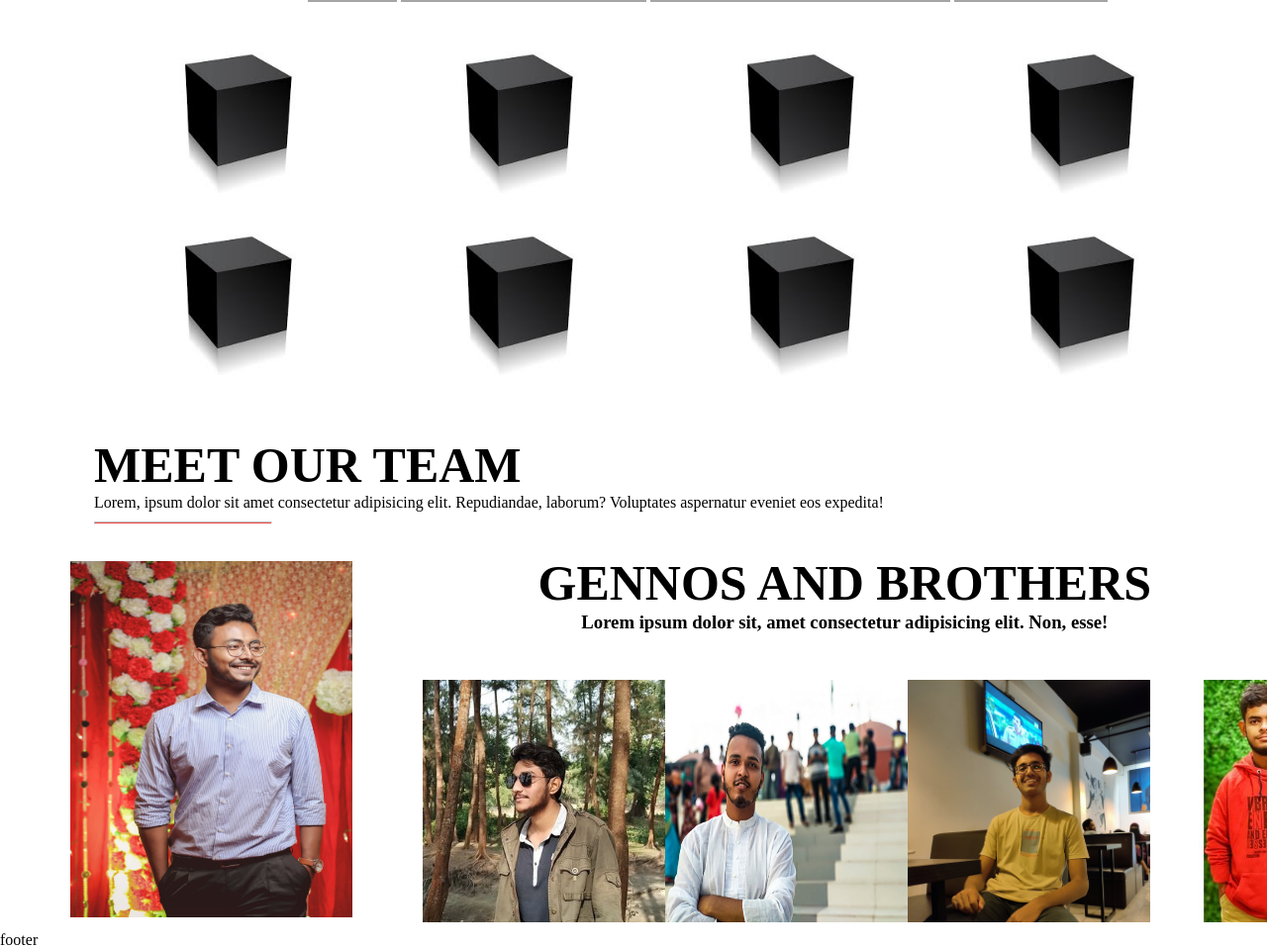
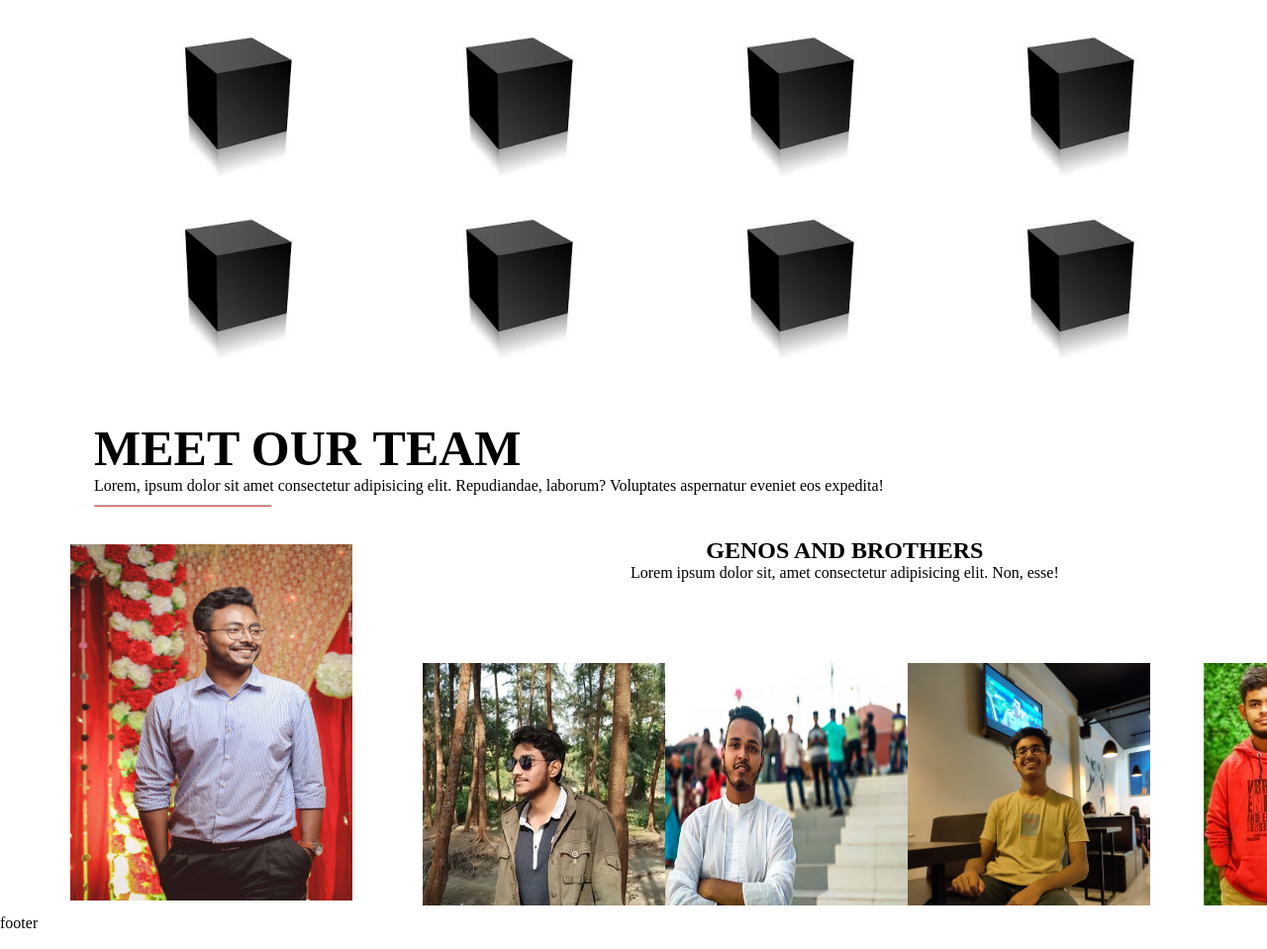
Before and after one commit to MIrazul29/project1, a plain HTML site: page index.html in a window 1280 px wide. Shown: the part 1486-2445 px from the top of the page at 99% size. Drawn offline with Linux system fonts and the light colour scheme.

Commit message:
changed few things

```diff
--- a/index.css
+++ b/index.css
@@ -56,7 +56,7 @@ li a:active {
   grid-gap: 55px;
 
   padding-left: 150px;
-  margin-top: 17px;
+
   height: 500px;
 
 }
--- a/index.html
+++ b/index.html
@@ -102,8 +102,8 @@
             <hr class="hr3">
         </div>
         <div class="subheading">
-            <h1>GENNOS AND BROTHERS</h1>
-            <h3>Lorem ipsum dolor sit, amet consectetur adipisicing elit. Non, esse!</h3>
+            <h2>GENOS AND BROTHERS</h2>
+            <p>Lorem ipsum dolor sit, amet consectetur adipisicing elit. Non, esse!</p>
         </div>
         <div class="mainimg"><img src="me.jpg" alt=""></div>
         <div class="secondaryimg">
```
